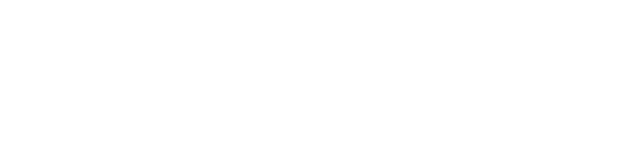
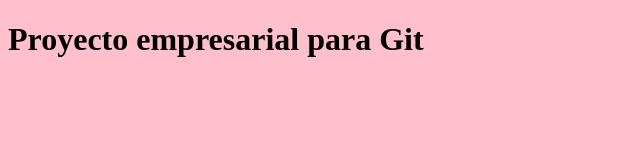
Before and after one commit to aran028/CursoGit, a plain HTML site: page index.html in a window 1280 px wide. Shown: the whole page, without its empty margins (0-640 px from the left). Drawn offline with Linux system fonts and the light colour scheme.

Commit message:
parrafo y background-color

```diff
--- /dev/null
+++ b/css/estilos.css
@@ -0,0 +1,3 @@
+body{
+    background-color:pink;
+}
--- a/index.html
+++ b/index.html
@@ -6,10 +6,11 @@
     <meta http-equiv="X-UA-Compatible" content="IE=edge">
     <meta name="viewport" content="width=device-width, initial-scale=1.0">
     <title>Fichero index practica Git Curso Pildoras</title>
+    <link href="css/estilos.css" rel="stylesheet" type="text/css">
 </head>
 
 <body>
-
+    <h1>Proyecto empresarial para Git</h1>
 </body>
 
 </html>
```
Also changed, not shown: js/app.js (added).
